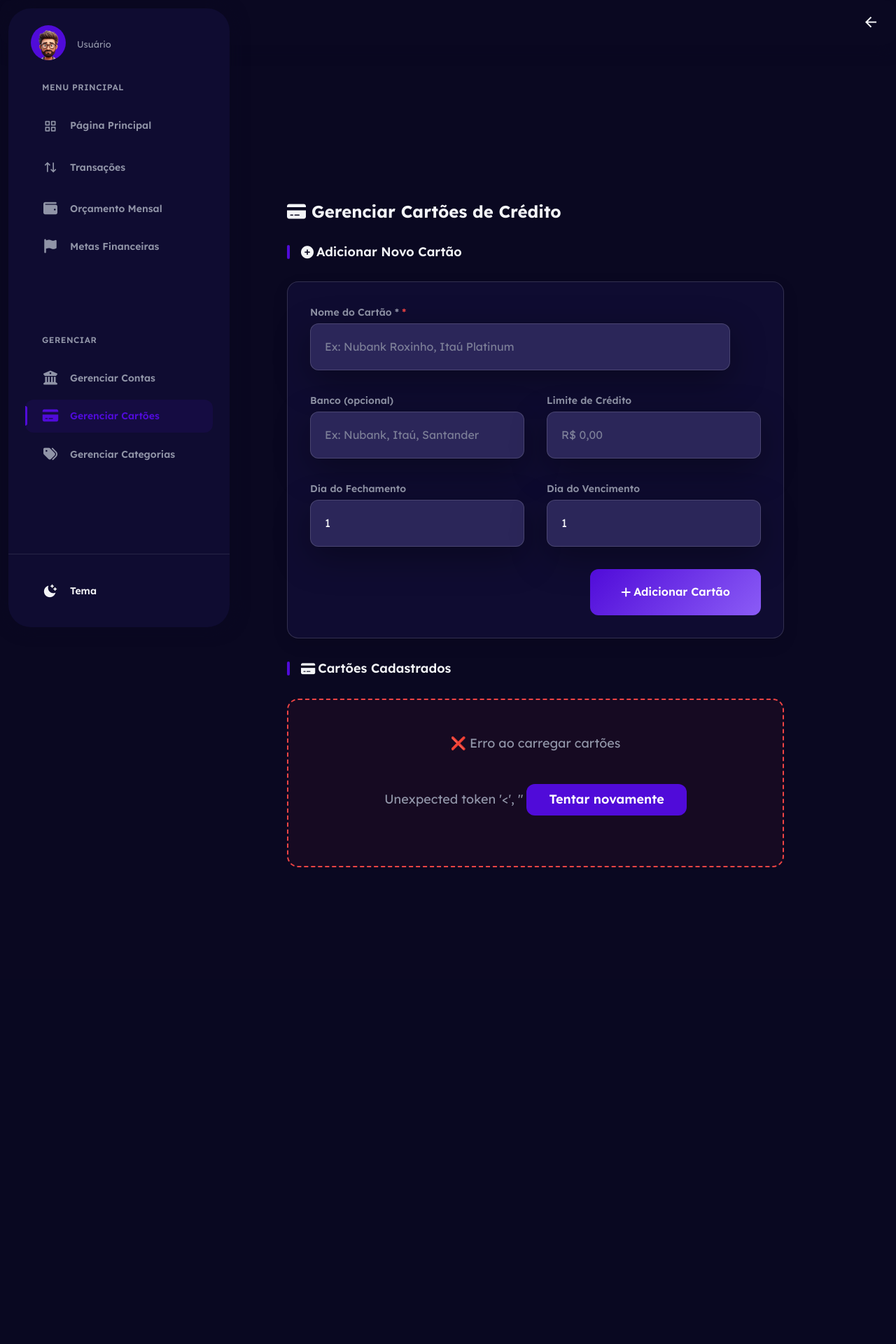
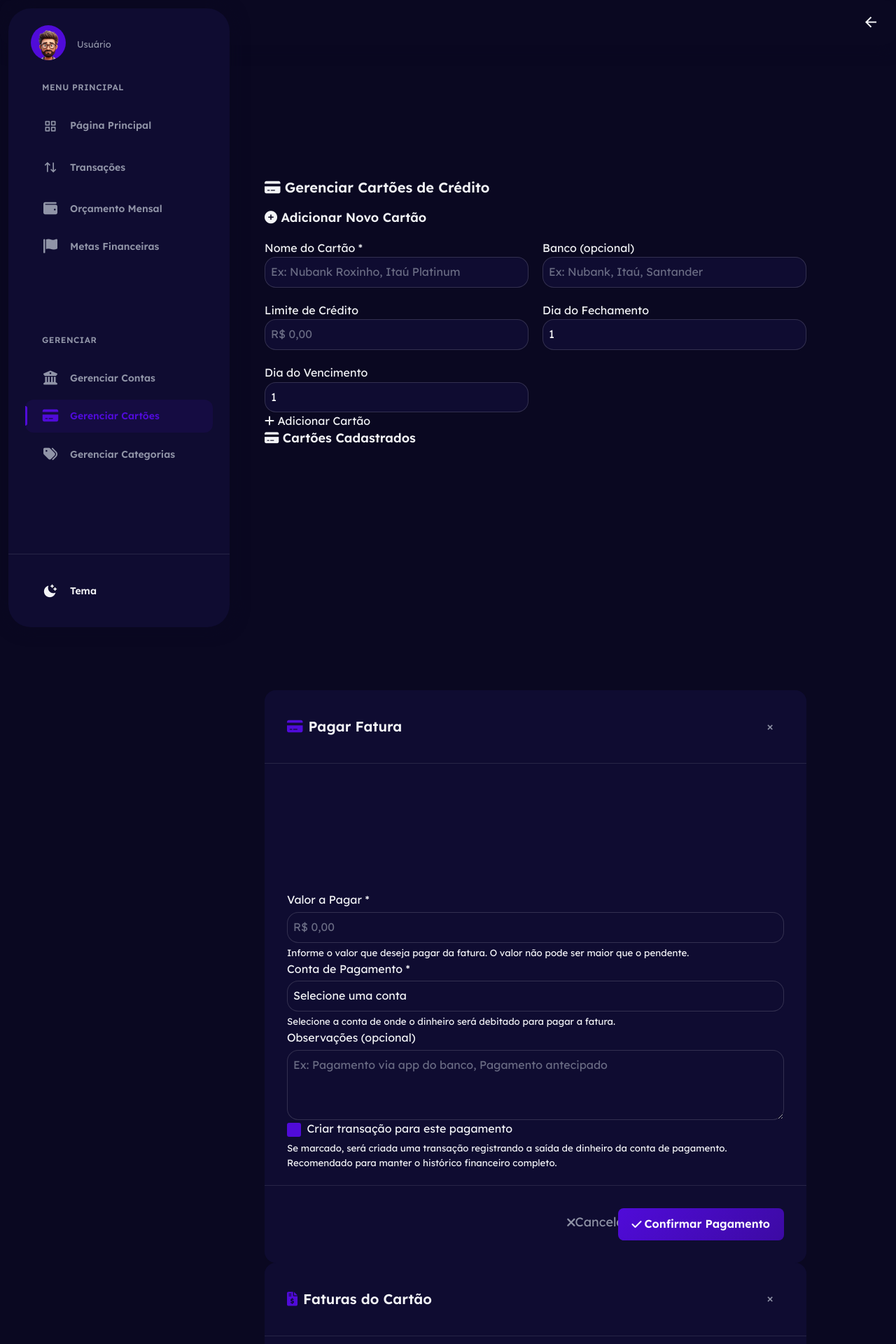
Before and after one commit to Silvaskrtt/ledger, a Django app: page /cartoes/ in a window 1280 px wide. Shown: the top 1920 px of the page at 70% size. Before the commit the page ends 1239 px from the top, so only its background shows below. Run offline with Django 5.2, Linux system fonts and the light colour scheme; some libraries are stand-ins or nearby versions.

Commit message:
refactor: consolidando estrutura base no 'card_credit.html'.

```diff
--- a/frontend/templates/card_credit/card_credit.html
+++ b/frontend/templates/card_credit/card_credit.html
@@ -4,11 +4,6 @@
 {% load static %}
 
 {% block title %}Gerenciar Cartões de Crédito - Ledger{% endblock %}
-
-{% block extra_css %}
-<link rel="stylesheet" href="{% static 'css/pages/card_credit.css' %}">
-<link rel="stylesheet" href="https://cdnjs.cloudflare.com/ajax/libs/font-awesome/6.4.0/css/all.min.css">
-{% endblock %}
 
 {% block content %}
 <div class="main-content">
@@ -320,5 +315,4 @@
     </div>
 </template>
 
-<script src="{% static 'js/card_credit/card_credit.js' %}"></script>
 {% endblock %}
```
